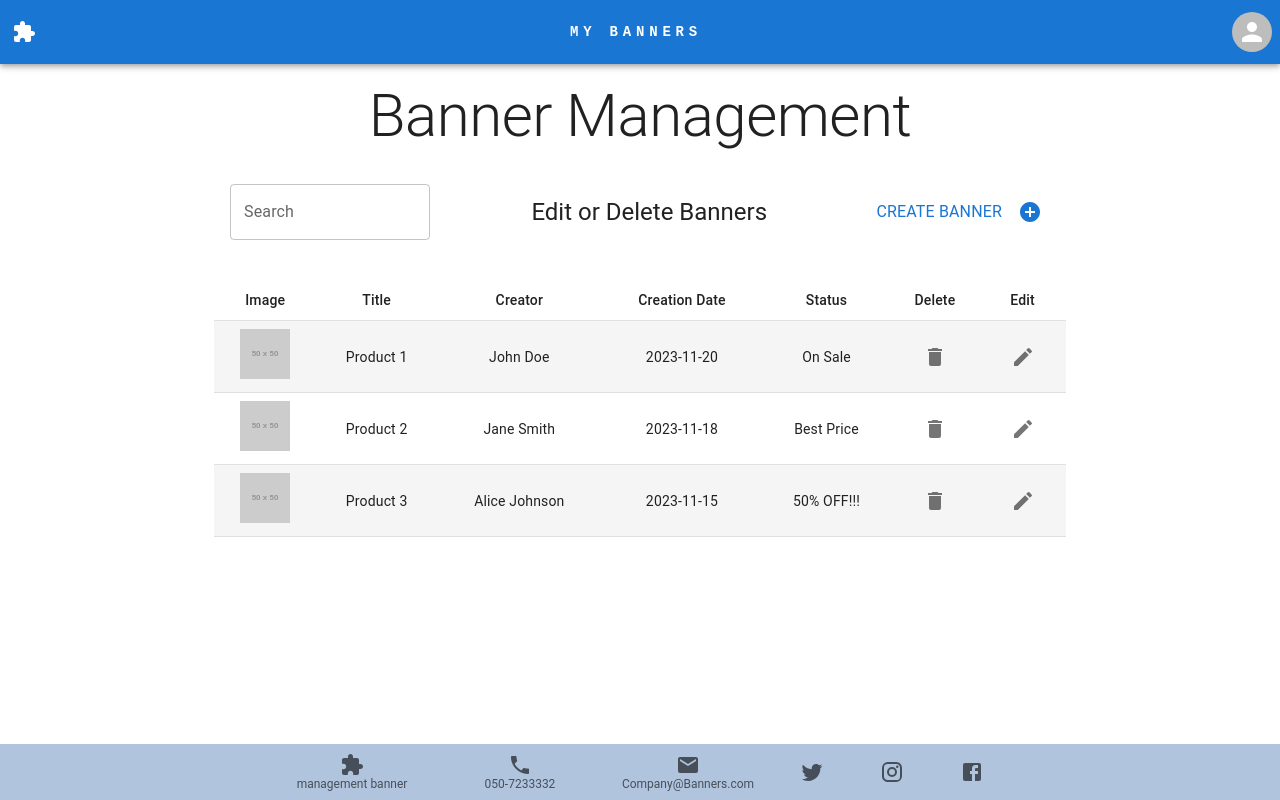
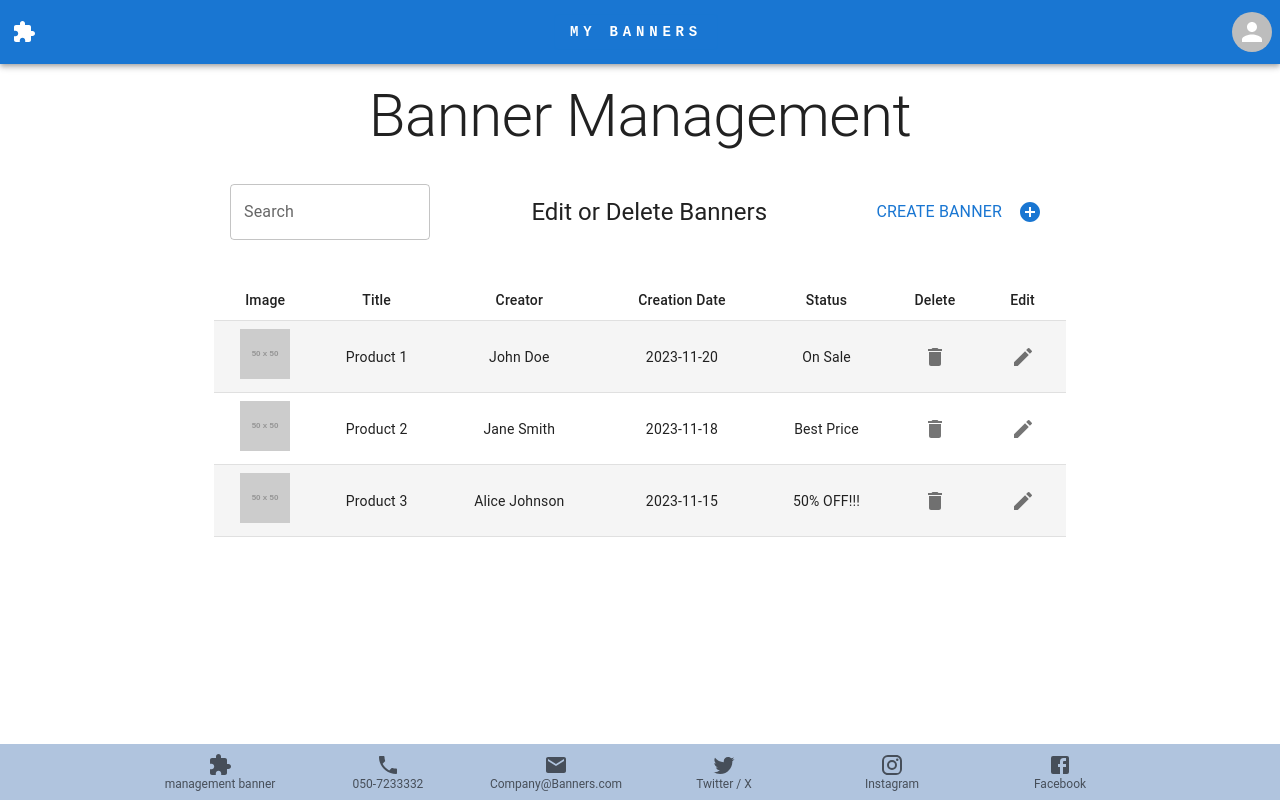
Before and after one commit to program-training/Class5-Banners-front, a React (Vite) app: page / in a window 1280 px wide. Built offline with nearby package versions, Linux system fonts and the light colour scheme.

Commit message:
show label error

```diff
--- a/src/features/layout/Footer.tsx
+++ b/src/features/layout/Footer.tsx
@@ -8,7 +8,6 @@ import {
     Phone,
     Twitter,
 } from "@mui/icons-material";
-import { Box } from "@mui/material";
 import { useNavigate } from "react-router-dom";
 
 const Footer = () => {
@@ -28,12 +27,14 @@ const Footer = () => {
                 icon={<Extension />}
             />
             <BottomNavigationAction label="050-7233332" icon={<Phone />} />
-      <BottomNavigationAction label="Company@Banners.com" icon={<Email />} />
-      <Box display={"flex"}>
-        <BottomNavigationAction icon={<Twitter />} />
-        <BottomNavigationAction icon={<Instagram />} />
-        <BottomNavigationAction icon={<Facebook />} />
-      </Box>
+            <BottomNavigationAction
+                label="Company@Banners.com"
+                icon={<Email />}
+            />
+
+            <BottomNavigationAction label="Twitter / X" icon={<Twitter />} />
+            <BottomNavigationAction label="Instagram" icon={<Instagram />} />
+            <BottomNavigationAction label="Facebook" icon={<Facebook />} />
         </BottomNavigation>
     );
 };
```
Lines whose indentation alone changed are shown as unchanged.
